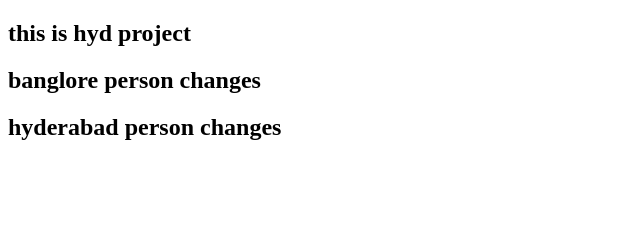
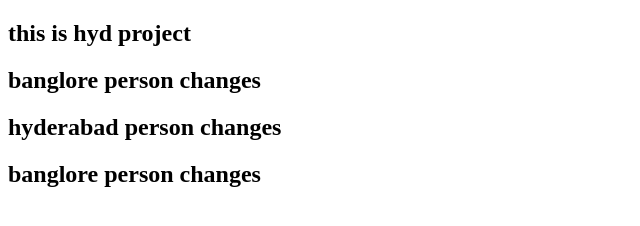
Before and after one commit to abhiram-sudo/Hyd-project, a plain HTML site: page index.html in a window 1280 px wide. Shown: the whole page, without its empty margins (0-640 px from the left). Drawn offline with Linux system fonts and the light colour scheme.

Commit message:
banglore changes

```diff
--- a/index.html
+++ b/index.html
@@ -9,5 +9,6 @@
     <h2>this is hyd project</h2>
     <h2>banglore person changes</h2>
     <h2>hyderabad person  changes</h2>
+    <h2>banglore person changes</h2>
 </body>
 </html>
```
